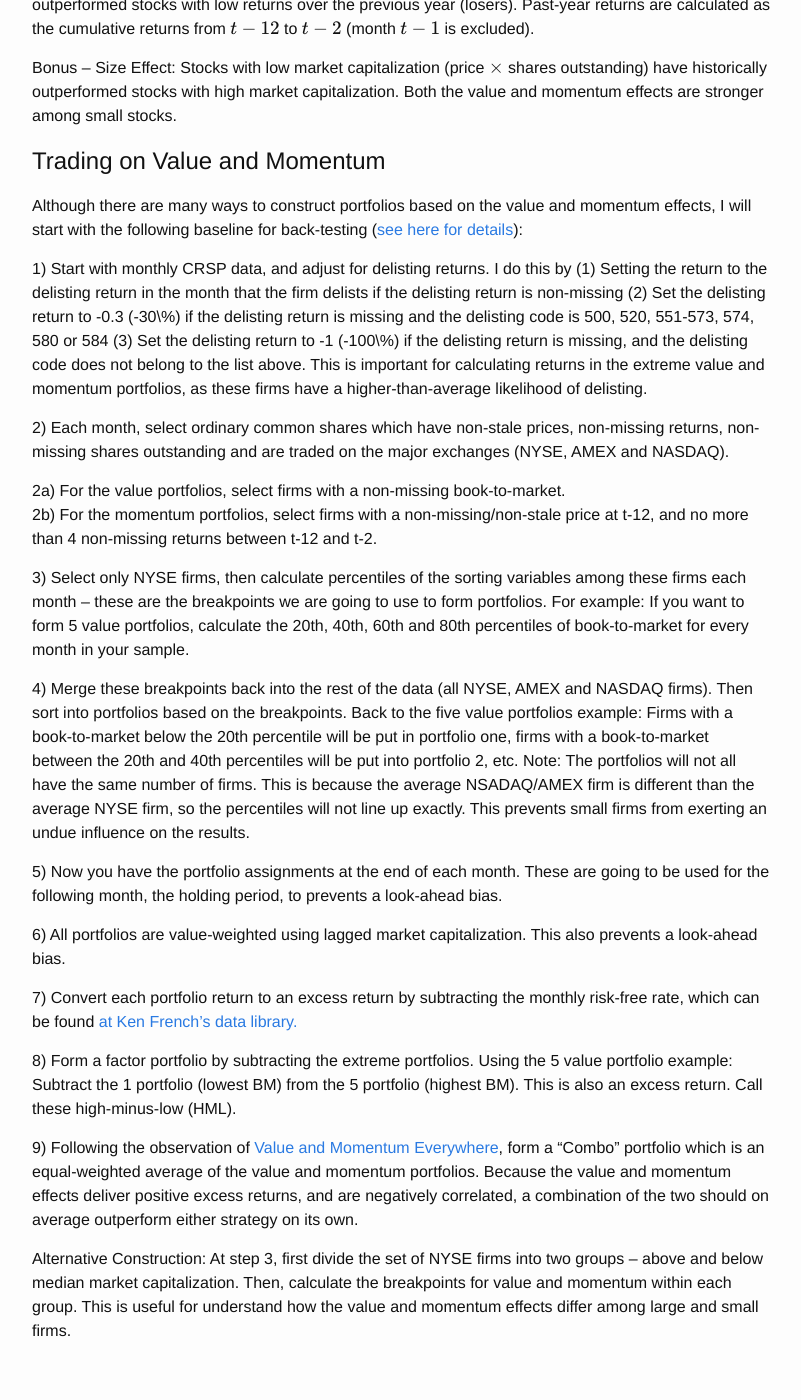
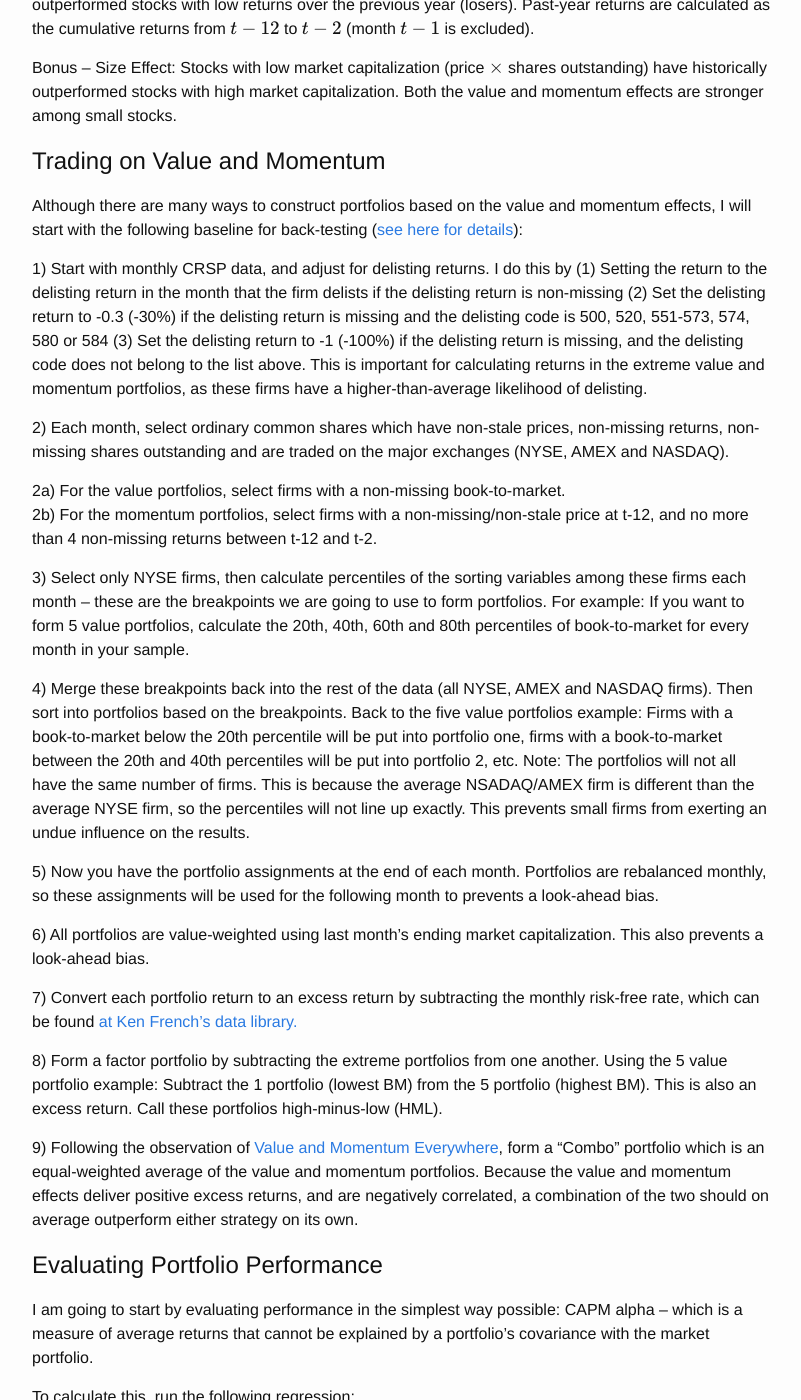
Before and after one commit to mcsammon/mcsammon.github.io, a Jekyll site: the page built from _posts/2018-02-01-stockscreen.md, in a window 1280 px wide and 1400 px high, scrolled down 483 px. Shown: the whole window, without its empty margins (238-1039 px from the left). Built offline with Jekyll 4.4.1, drawn with Linux system fonts in a browser that asks for light colours; formulas are drawn with MathJax 3; comment, search, counter and statistics services are not loaded; some of the changed text lies outside the part shown.

Commit message:
fixing post

```diff
--- a/_posts/2018-02-01-stockscreen.md
+++ b/_posts/2018-02-01-stockscreen.md
@@ -21,7 +21,7 @@
 
 Although there are many ways to construct portfolios based on the value and momentum effects, I will start with the following baseline for back-testing (<a href="https://papers.ssrn.com/sol3/papers.cfm?abstract_id=2961979" title="b1">see here for details</a>):
 
-1) Start with monthly CRSP data, and adjust for delisting returns.  I do this by (1) Setting the return to the delisting return in the month that the firm delists if the delisting return is non-missing (2) Set the delisting return to -0.3 (-30\%) if the delisting return is missing and the delisting code is 500, 520, 551-573, 574, 580 or 584 (3) Set the delisting return to -1 (-100\%) if the delisting return is missing, and the delisting code does not belong to the list above.  This is important for calculating returns in the extreme value and momentum portfolios, as these firms have a higher-than-average likelihood of delisting.
+1) Start with monthly CRSP data, and adjust for delisting returns.  I do this by (1) Setting the return to the delisting return in the month that the firm delists if the delisting return is non-missing (2) Set the delisting return to -0.3 (-30%) if the delisting return is missing and the delisting code is 500, 520, 551-573, 574, 580 or 584 (3) Set the delisting return to -1 (-100%) if the delisting return is missing, and the delisting code does not belong to the list above.  This is important for calculating returns in the extreme value and momentum portfolios, as these firms have a higher-than-average likelihood of delisting.
 
 2) Each month, select ordinary common shares which have non-stale prices, non-missing returns, non-missing shares outstanding and are traded on the major exchanges (NYSE, AMEX and NASDAQ).
 
@@ -30,17 +30,52 @@
 
 3) Select only NYSE firms, then calculate percentiles of the sorting variables among these firms each month -- these are the breakpoints we are going to use to form portfolios.  For example: If you want to form 5 value portfolios, calculate the 20th, 40th, 60th and 80th percentiles of book-to-market for every month in your sample.
 
-4) Merge these breakpoints back into the rest of the data (all NYSE, AMEX and NASDAQ firms).  Then sort into portfolios based on the breakpoints.  Back to the five  value portfolios example: Firms with a book-to-market below the 20th percentile will be put in portfolio one, firms with a book-to-market between the 20th and 40th percentiles will be put into portfolio 2, etc.
+4) Merge these breakpoints back into the rest of the data (all NYSE, AMEX and NASDAQ firms).  Then sort into portfolios based on the breakpoints.  Back to the five  value portfolios example: Firms with a book-to-market below the 20th percentile will be put into portfolio one, firms with a book-to-market between the 20th and 40th percentiles will be put into portfolio 2, etc.
 Note: The portfolios will not all have the same number of firms.  This is because the average NSADAQ/AMEX firm is different than the average NYSE firm, so the percentiles will not line up exactly.  This prevents small firms from exerting an undue influence on the results.
 
-5) Now you have the portfolio assignments at the end of each month.  These are going to be used for the following month, the holding period, to prevents a look-ahead bias.
+5) Now you have the portfolio assignments at the end of each month.  Portfolios are rebalanced monthly, so these assignments will be used for the following month to prevents a look-ahead bias.
 
-6) All portfolios are value-weighted using lagged market capitalization.  This also prevents a look-ahead bias.
+6) All portfolios are value-weighted using last month's ending market capitalization.  This also prevents a look-ahead bias.
 
 7) Convert each portfolio return to an excess return by subtracting the monthly risk-free rate, which can be found <a href="http://mba.tuck.dartmouth.edu/pages/faculty/ken.french/data_library.html" title="b2">at Ken French's data library.</a>
 
-8) Form a factor portfolio by subtracting the extreme portfolios.  Using the 5 value portfolio example: Subtract the 1 portfolio (lowest BM) from the 5 portfolio (highest BM).  This is also an excess return.  Call these high-minus-low (HML).
+8) Form a factor portfolio by subtracting the extreme portfolios from one another.  Using the 5 value portfolio example: Subtract the 1 portfolio (lowest BM) from the 5 portfolio (highest BM).  This is also an excess return.  Call these portfolios high-minus-low (HML).
 
 9) Following the observation of <a href="http://pages.stern.nyu.edu/~lpederse/papers/ValMomEverywhere.pdf" title="b2">Value and Momentum Everywhere</a>, form a "Combo" portfolio which is an equal-weighted average of the value and momentum portfolios.  Because the value and momentum effects deliver positive excess returns, and are negatively correlated, a combination of the two should on average outperform either strategy on its own.
 
+# Evaluating Portfolio Performance
+
+I am going to start by evaluating performance in the simplest way possible: CAPM alpha -- which is a measure of average returns that cannot be explained by a portfolio's covariance with the market portfolio.
+
+To calculate this, run the following regression:
+
+\begin{equation}
+R^e_{p,t}=\alpha + \beta R^e_{m,t} + \epsilon_{p,t}
+\end{equation}
+
+where $$R^e_{p,t}$$ is the excess return on the portfolio of interest, $$R^e_{m,t}$$ is the excess return on the market and $$\alpha$$ denotes the CAPM alpha we are trying to measure.
+
+The table below presents the CAPM alphas and corresponding t-Statistics for 10 portfolios formed on value and momentum using data from 1970-2016. All quantities are annualized.
+
+![Figure 1](/Post_Images/2_1_2018/BAW_Figure_5.PNG)
+
+# Conditioning on Size
+
+In this section I am going to use an alternative portfolio construction.
+
 Alternative Construction: At step 3, first divide the set of NYSE firms into two groups -- above and below median market capitalization.  Then, calculate the breakpoints for value and momentum within each group.  This is useful for understand how the value and momentum effects differ among large and small firms.
+
+I then run the same CAPM regression as above.  The table below presents the CAPM alphas and corresponding t-Statistics for $$ 2 \times 5 $$ portfolios formed on size and value/momentum, using data from 1970-2016.  All quantities are annualized.
+
+![Figure 2](/Post_Images/2_1_2018/BAW_Figure_5.PNG)
+
+# Next Steps
+
+With the basics established, I plan to make the following refinements to the stock screener:
+1) Using less stale book-to-market data
+2) Accounting for mis-measurement of book-to-market with intangible assets
+3) Account for heterogeneity across industries
+4) Accounting for "junky" stocks that get picked up by a value filter
+5) Impose restrictions, such as value-weighted portfolio beta
+
+Once the refinements are done, I plan on publishing a monthly list, with my top 10 and bottom 10 value and momentum picks.
```
Also changed, not shown: Post_Images/2_1_2018/BAW_Figure_5.PNG (added), Post_Images/2_1_2018/Mom_Crash.png (added).
